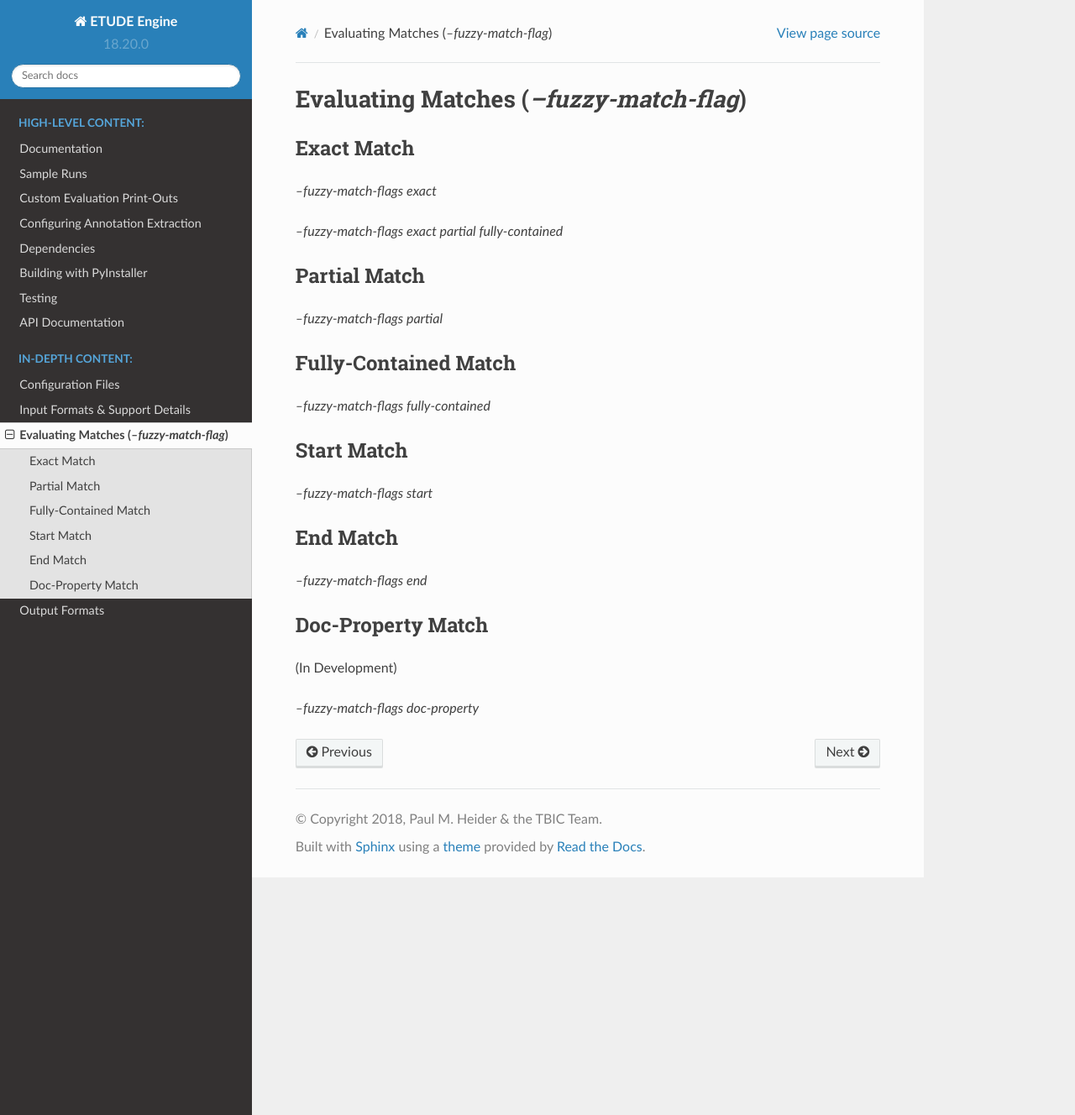
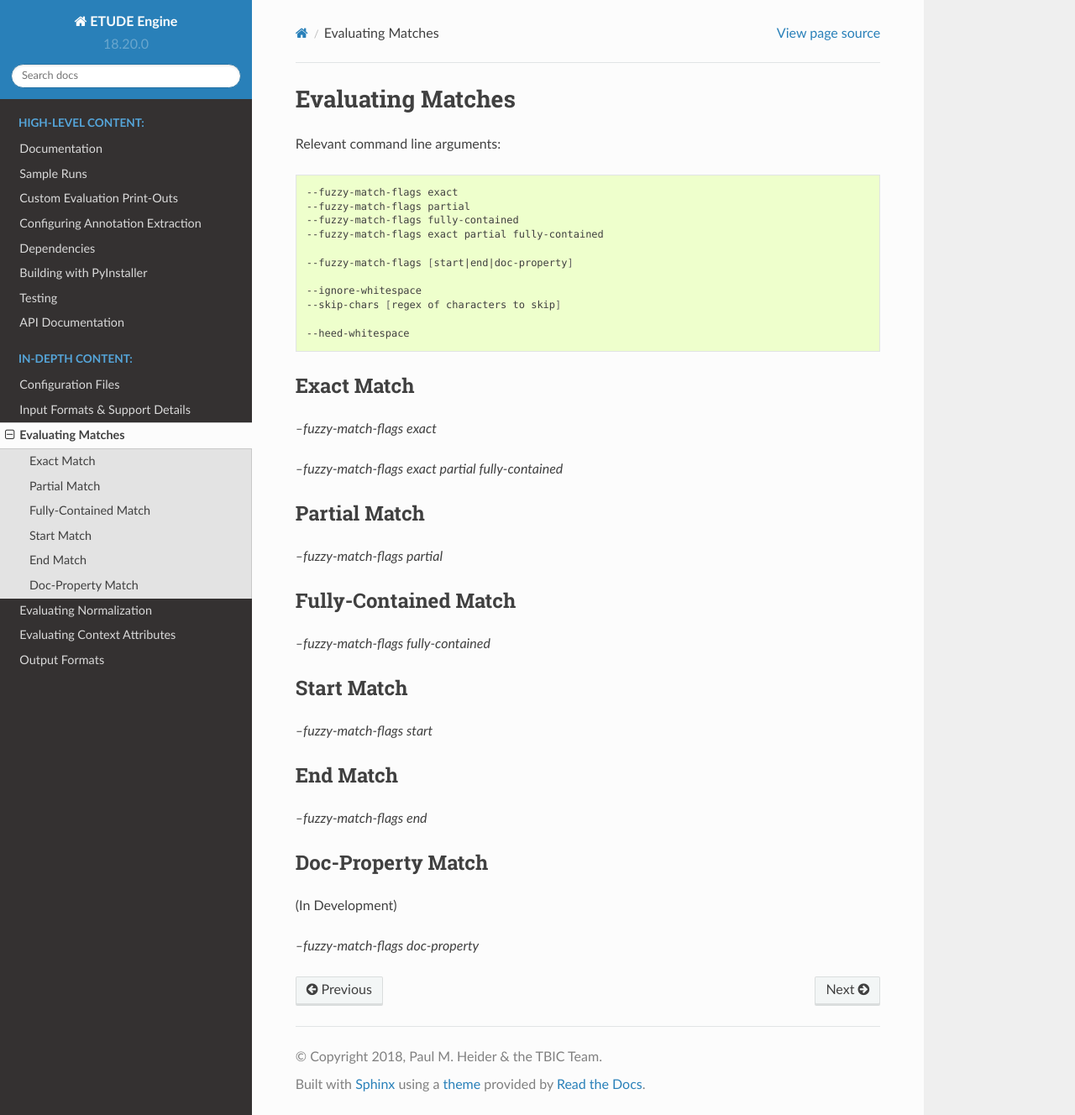
Before and after one commit to MUSC-TBIC/etude-engine, a Sphinx documentation site: the page built from docs/source/evaluating_matches.rst, in a window 1280 px wide and 1328 px high. Shown: the whole window at 84% size. Built offline with Sphinx 7.4.7 and the Read the Docs theme 2.0.0, drawn with Linux system fonts in a browser that asks for light colours.

Commit message:
made brat test data more interesting; added documentation about matching
The brat annotation test data now includes differences at the context
attribute level as well so we get some diversity of output in our
sample commands.

New documentation files added for evaluating_normalization and
evaluating_context_attributes as well as some pointers on
evaluating_matches.

```diff
--- a/docs/source/evaluating_matches.rst
+++ b/docs/source/evaluating_matches.rst
@@ -1,5 +1,22 @@
-Evaluating Matches (`--fuzzy-match-flag`)
-=========================================
+Evaluating Matches
+==================
+
+Relevant command line arguments:
+
+.. sourcecode:: bash
+
+   --fuzzy-match-flags exact
+   --fuzzy-match-flags partial
+   --fuzzy-match-flags fully-contained
+   --fuzzy-match-flags exact partial fully-contained
+
+   --fuzzy-match-flags [start|end|doc-property]
+
+   --ignore-whitespace
+   --skip-chars [regex of characters to skip]
+
+   --heed-whitespace
+
 
 Exact Match
 -----------
--- a/docs/source/index.rst
+++ b/docs/source/index.rst
@@ -19,6 +19,8 @@ Welcome to ETUDE Engine's documentation!
    config_files
    input_formats
    evaluating_matches
+   evaluating_normalization
+   evaluating_context_attributes
    output_formats
 
 
--- a/text_extraction.py
+++ b/text_extraction.py
@@ -525,6 +525,10 @@ def extract_annotations_csv( csv_file ,
     with open( csv_file , 'r' ) as fp:
         csv_dict_reader = DictReader( fp )
         for cols in csv_dict_reader:
+            ## TODO - the begin column and end column are
+            ## hard-coded. These should be extracted from the
+            ## configurable values of: pattern_entry[ 'begin_attr' ],
+            ## pattern_entry[ 'end_attr' ]
             begin_pos = cols[ 'START' ]
             begin_pos_mapped = begin_pos
             end_pos = cols[ 'END' ]
```
Also changed, not shown: docs/source/evaluating_context_attributes.rst (added, +82 -0 lines), docs/source/evaluating_normalization.rst (added, +12 -0 lines), docs/source/input_formats.rst (+16 -1 lines), 1 other file.
